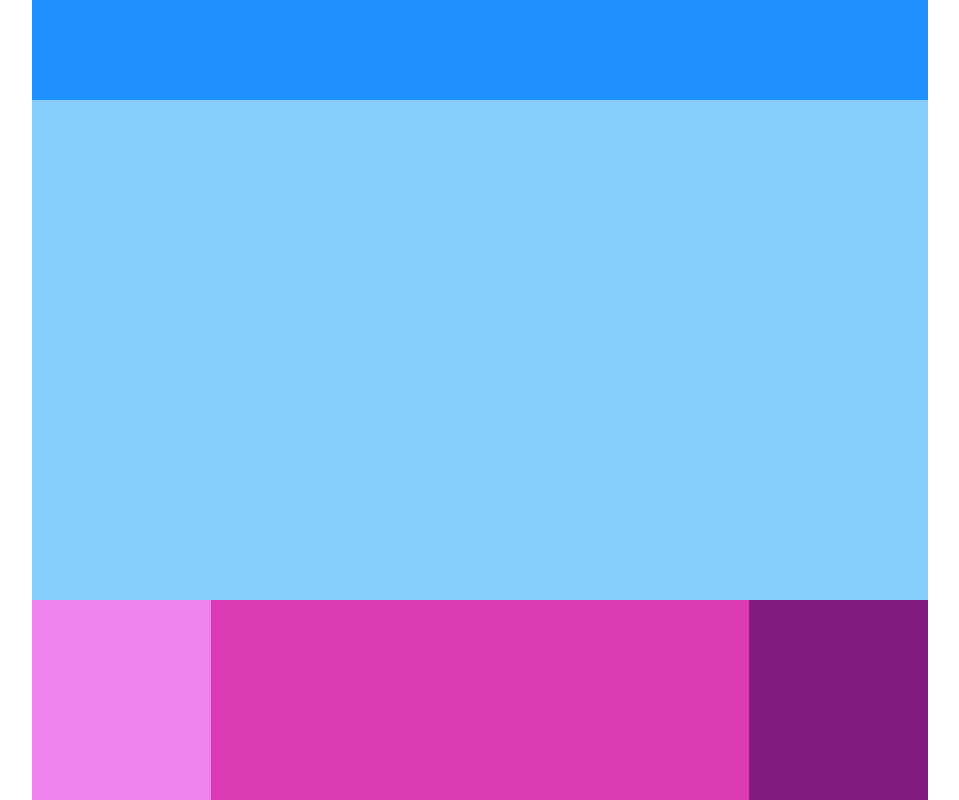
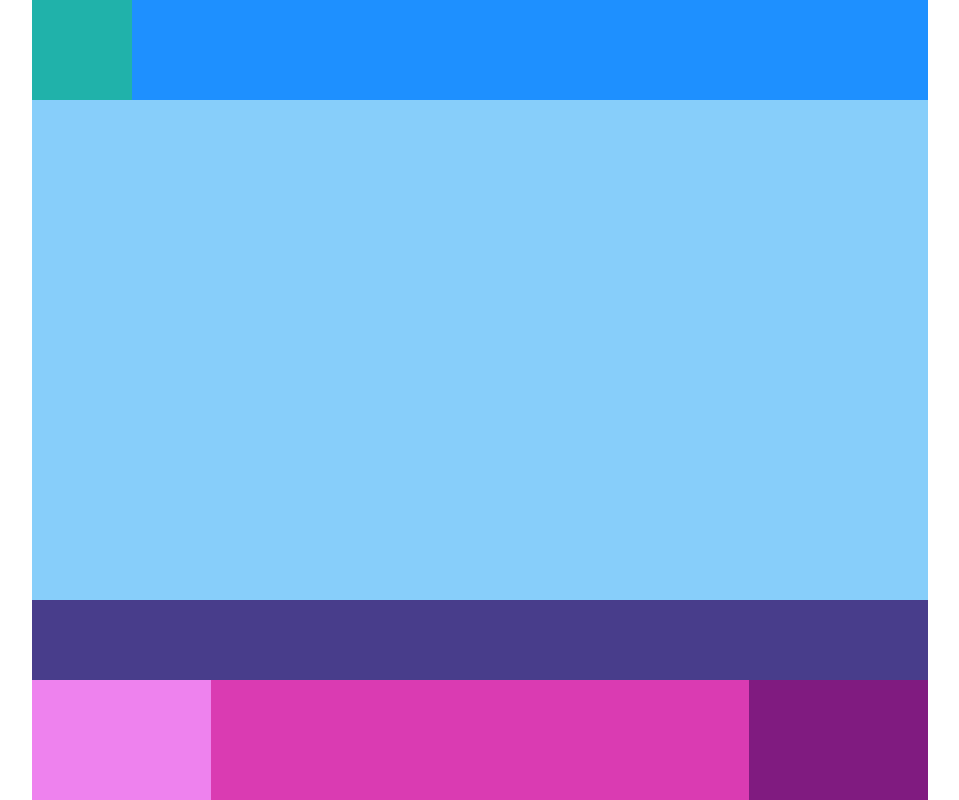
Before and after one commit to peppe-p/htmlcss-struttura-wp, a plain HTML site: page index.html in a window 1280 px wide. Shown: the top 800 px of the page, without its empty margins (160-1119 px from the left). Drawn offline with Linux system fonts and the light colour scheme.

Commit message:
add more color section + sort HTML

```diff
--- a/css/style.css
+++ b/css/style.css
@@ -22,12 +22,24 @@ header, footer {
 
 
 /* ##### CLASSES ITEMS ##### */
+.logo {
+    height: 100px;
+    width:  100px;
+    background-color: lightseagreen;
+}
+
 .main_div {
     background-color: lightskyblue;
 }
 
 .img {
     height: 500px;
+}
+
+.titlebox {
+    width: 100%;
+    height: 80px;
+    background-color: darkslateblue;
 }
 
 .columsbox{
--- a/index.html
+++ b/index.html
@@ -10,21 +10,27 @@
 </head>
 
 <body>
+    <!-- ##### HEADER ZONE ##### -->
+    <header>
 
-    <header>
         <div class="logo">
             <img src="" alt="">
         </div>
-        <nav>
+        <nav role="menu">
         </nav>
+
     </header>
+    <!-- ################## -->
 
+    <!-- ##### MAIN PAGE ZONE ##### -->
     <main>
         <div class="main_div">
 
             <div class="img">
                 <img src="" alt="">
             </div>
+
+            <div class="titlebox"></div>
 
             <div class="columsbox clearfix">
                 <aside class="asd_left"></aside>
@@ -34,10 +40,12 @@
 
         </div>
     </main>
+    <!-- ############################ -->
 
+    <!-- ##### FOOTER ZONE ##### -->
     <footer>
-
     </footer>
+    <!-- ####################### -->
 
 </body>
 
```
